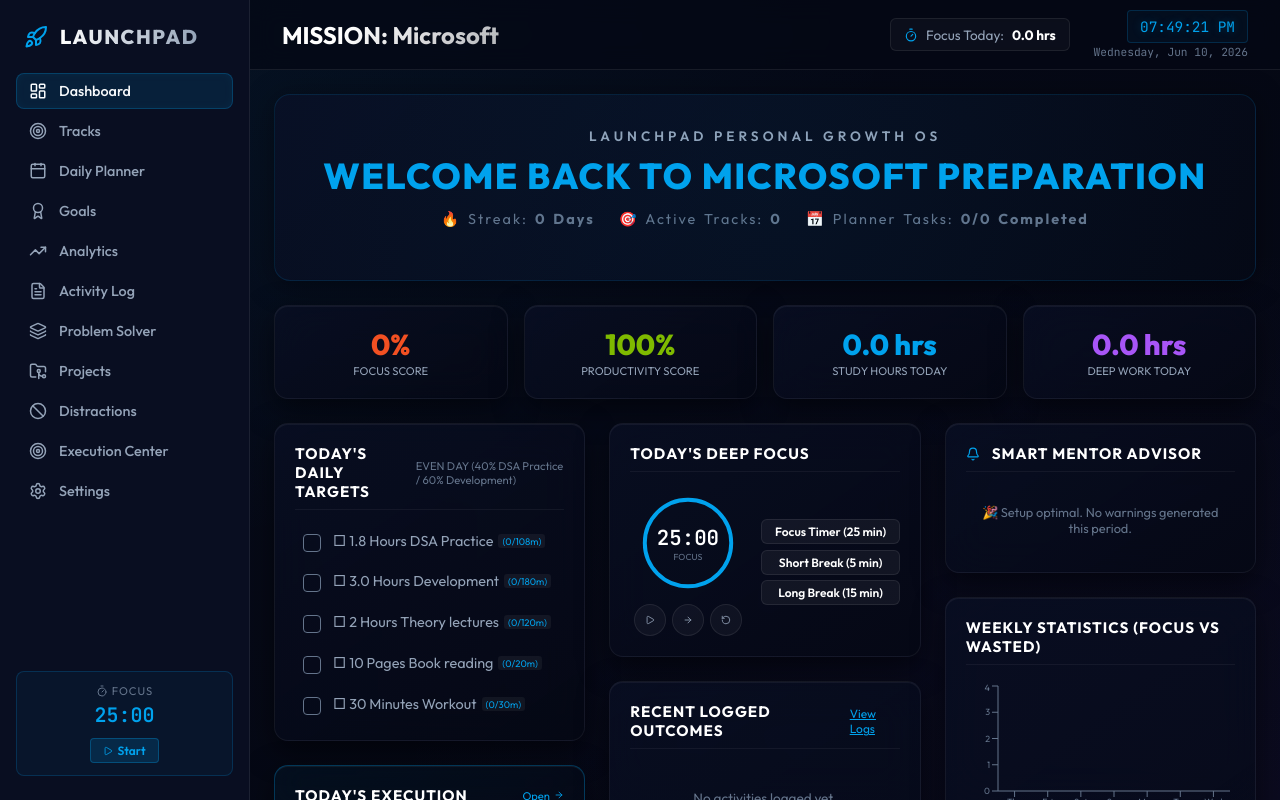
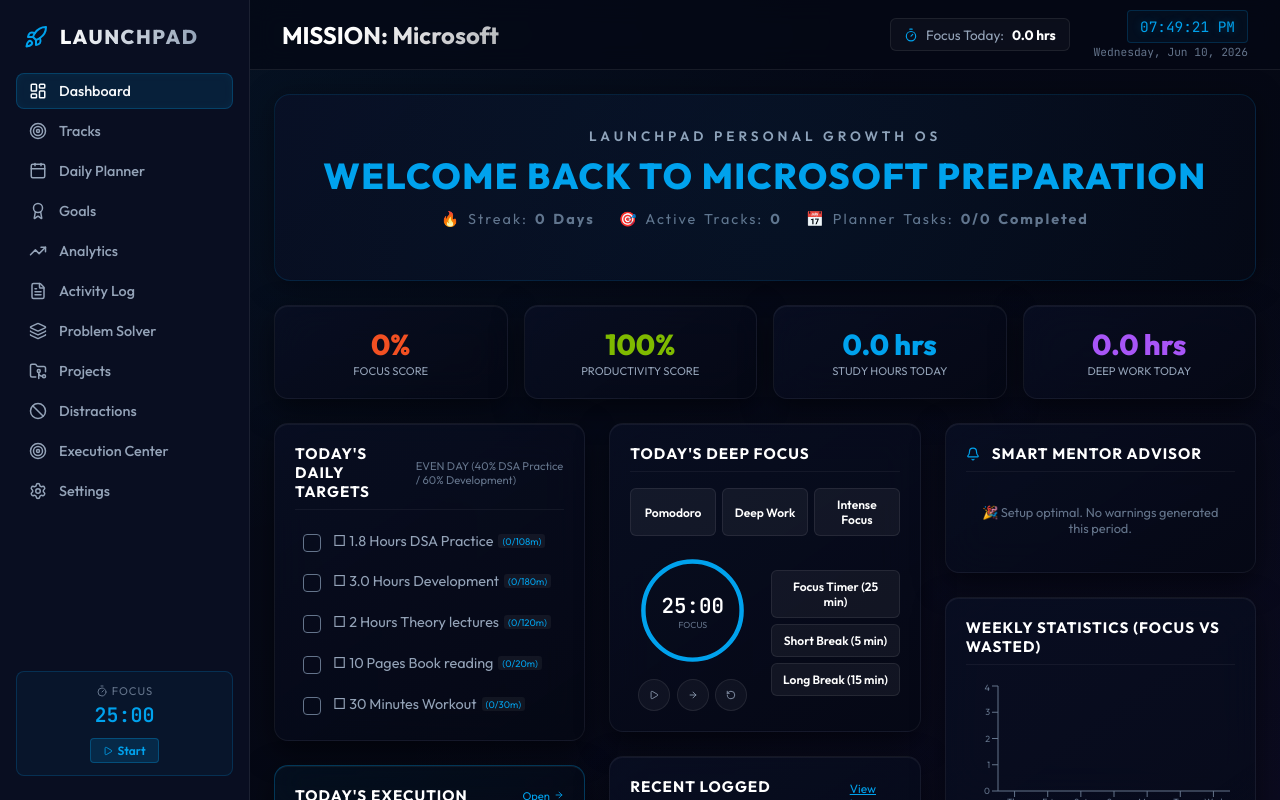
Before and after one commit to heyitsmeravi/Launchpad_ProductivityDashboard, a React (Vite) app: page / in a window 1280 px wide. Built offline with nearby package versions, Linux system fonts and the light colour scheme.

Commit message:
added different modes of timer pomodoro, intense, deep in the dashboard of timer

```diff
--- a/src/context/AppContext.jsx
+++ b/src/context/AppContext.jsx
@@ -19,6 +19,28 @@
     exercise: 30 // Minutes
   }
 };
+
+// PRESETS
+const DEFAULT_PRESETS = {
+  pomodoro: {
+    focus: 25 * 60,
+    shortBreak: 5 * 60,
+    longBreak: 15 * 60
+  },
+
+  deep: {
+    focus: 50 * 60,
+    shortBreak: 10 * 60,
+    longBreak: 20 * 60
+  },
+
+  intense: {
+    focus: 90 * 60,
+    shortBreak: 15 * 60,
+    longBreak: 30 * 60
+  }
+};
+const PRESETS = JSON.parse(localStorage.getItem("timerPresets")) || DEFAULT_PRESETS;
 
 const DEFAULT_TRACKS = [];
 const DEFAULT_PLANS = {};
@@ -283,17 +305,15 @@
   const [timerSeconds, setTimerSeconds] = useState(() => loadState("lp_timerSeconds", 0));
   const [timerIsRunning, setTimerIsRunning] = useState(() => loadState("lp_timerIsRunning", false));
   const [timerMode, setTimerMode] = useState(() => loadState("lp_timerMode", "focus")); // focus, shortBreak, longBreak
-  const [timerConfig, setTimerConfig] = useState(() => {
-    return loadState("lp_timerConfig", {
-      focus: 25 * 60,
-      shortBreak: 5 * 60,
-      longBreak: 15 * 60
-    });
-  });
+
   const [timerOverrideLimit, setTimerOverrideLimit] = useState(() => loadState("lp_timerOverrideLimit", null)); // Dynamic override in seconds
   const [timerFinishEvent, setTimerFinishEvent] = useState(0); // Counter to trigger events across the app
   const [timerActivePlanId, setTimerActivePlanId] = useState(null);
-
+  const [presetMode, setPresetMode] = useState(() => {
+    const loaded = loadState("lp_presetMode", "pomodoro");
+    return loaded && PRESETS[loaded] ? loaded : "pomodoro";
+  });
+  const timerConfig = PRESETS[presetMode] || PRESETS["pomodoro"];
   // Track today's completed focus seconds
   const [todayFocusSeconds, setTodayFocusSeconds] = useState(() => {
     const todayStr = new Date().toLocaleDateString("en-CA");
@@ -354,7 +374,6 @@
   useEffect(() => saveState("lp_dsaProblems", dsaProblems), [dsaProblems]);
   useEffect(() => saveState("lp_roadmaps", roadmaps), [roadmaps]);
   useEffect(() => saveState("lp_projects", projects), [projects]);
-  useEffect(() => saveState("lp_timerConfig", timerConfig), [timerConfig]);
   useEffect(() => saveState("lp_timerSeconds", timerSeconds), [timerSeconds]);
   useEffect(() => saveState("lp_timerIsRunning", timerIsRunning), [timerIsRunning]);
   useEffect(() => saveState("lp_timerMode", timerMode), [timerMode]);
@@ -383,7 +402,7 @@
     const todayStr = new Date().toLocaleDateString("en-CA");
     localStorage.setItem("lp_today_permanent_progress_" + todayStr, JSON.stringify(todayPermanentProgress));
   }, [todayPermanentProgress]);
-
+  useEffect(() => saveState("lp_presetMode", presetMode), [presetMode]);
   // --- 4. TIMER TICK EFFECT (Resilient to background throttling) ---
   const [lastTick, setLastTick] = useState(null);
   const prevTimerSecondsRef = useRef(0);
@@ -1173,12 +1192,12 @@
     timerSeconds, setTimerSeconds,
     timerIsRunning, setTimerIsRunning,
     timerMode, setTimerMode,
-    timerConfig, setTimerConfig,
+    timerConfig,
     timerOverrideLimit, setTimerOverrideLimit,
     timerFinishEvent, setTimerFinishEvent,
     timerActivePlanId, setTimerActivePlanId,
     todayFocusSeconds, setTodayFocusSeconds,
-
+    presetMode, setPresetMode,
     // Today dynamic goals checked state
     todayGoalsChecked, setTodayGoalsChecked,
 
@@ -1203,7 +1222,9 @@
     cancelFocusSession,
     mapCategoryToPermanentKey,
     getTrackDomain,
-    mapTitleToPermanentKey
+    mapTitleToPermanentKey,
+    // Preset
+    PRESETS
   };
 
   return (
--- a/src/pages/Dashboard.jsx
+++ b/src/pages/Dashboard.jsx
@@ -54,6 +54,8 @@
     setTimerIsRunning,
     timerMode,
     timerConfig,
+    setPresetMode,
+    presetMode,
     setTimerSeconds,
     todayFocusSeconds,
     todayGoalsChecked,
@@ -546,10 +548,20 @@
             <div className="glass-card-header">
               <h3>Today's Deep Focus</h3>
             </div>
-
-            <div style={{ display: "grid", gridTemplateColumns: "1fr 1.2fr", gap: "1rem", alignItems: "center" }}>
+            <div style={{ display: "flex", gap: "0.4rem", marginBottom: "0.75rem", justifyContent: "center" }}>
+              <button onClick={() => setPresetMode("pomodoro")} className="btn-secondary" style={{ flex: "1", fontSize: "0.75rem", padding: "8px 8px" }}>
+                Pomodoro
+              </button>
+              <button onClick={() => setPresetMode("deep")} className="btn-secondary" style={{ flex: "1", fontSize: "0.75rem", padding: "8px 8px" }}>
+                Deep Work
+              </button>
+              <button onClick={() => setPresetMode("intense")} className="btn-secondary" style={{ flex: "1", fontSize: "0.75rem", padding: "8px 8px" }}>
+                Intense Focus
+              </button>
+            </div>
+            <div style={{ display: "grid", gridTemplateColumns: "1fr 1.25fr", gap: "1rem", alignItems: "center" }}>
               <div style={{ display: "flex", flexDirection: "column", alignItems: "center" }}>
-                <div style={{ width: 110, height: 110, position: "relative", display: "flex", alignItems: "center", justifyContent: "center" }}>
+                <div style={{ width: 125, height: 125, position: "relative", display: "flex", alignItems: "center", justifyContent: "center" }}>
                   <svg style={{ transform: "rotate(-90deg)", width: "100%", height: "100%" }} viewBox="0 0 140 140">
                     <circle cx="70" cy="70" r={circleRadius} style={{ fill: "none", stroke: "rgba(255,255,255,0.03)", strokeWidth: 5 }} />
                     <circle
@@ -590,17 +602,19 @@
                 </div>
               </div>
 
-              <div style={{ display: "flex", flexDirection: "column", gap: "0.35rem" }}>
-                <button onClick={() => { setTimerIsRunning(false); setTimerMode("focus"); setTimerSeconds(0); setTimerOverrideLimit(null); }} className="btn-secondary" style={{ fontSize: "0.75rem", padding: "4px 8px" }}>
-                  Focus Timer ({Math.floor((timerConfig?.focus || 1500) / 60)} min)
+
+              <div style={{ display: "flex", flexDirection: "column", gap: "0.4rem", marginTop: "0.4rem" }}>
+                <button onClick={() => { setTimerIsRunning(false); setTimerMode("focus"); setTimerSeconds(0); setTimerOverrideLimit(null); }} className="btn-secondary" style={{ fontSize: "0.75rem", padding: "8px 8px" }}>
+                Focus Timer ({Math.floor((timerConfig?.focus || 1500) / 60)} min)
                 </button>
-                <button onClick={() => { setTimerIsRunning(false); setTimerMode("shortBreak"); setTimerSeconds(0); setTimerOverrideLimit(null); }} className="btn-secondary" style={{ fontSize: "0.75rem", padding: "4px 8px" }}>
-                  Short Break ({Math.floor((timerConfig?.shortBreak || 300) / 60)} min)
+                <button onClick={() => { setTimerIsRunning(false); setTimerMode("shortBreak"); setTimerSeconds(0); setTimerOverrideLimit(null); }} className="btn-secondary" style={{ fontSize: "0.75rem", padding: "8px 8px" }}>
+                Short Break ({Math.floor((timerConfig?.shortBreak || 300) / 60)} min)
                 </button>
-                <button onClick={() => { setTimerIsRunning(false); setTimerMode("longBreak"); setTimerSeconds(0); setTimerOverrideLimit(null); }} className="btn-secondary" style={{ fontSize: "0.75rem", padding: "4px 8px" }}>
-                  Long Break ({Math.floor((timerConfig?.longBreak || 900) / 60)} min)
+                <button onClick={() => { setTimerIsRunning(false); setTimerMode("longBreak"); setTimerSeconds(0); setTimerOverrideLimit(null); }} className="btn-secondary" style={{ fontSize: "0.75rem", padding: "8px 8px" }}>
+                Long Break ({Math.floor((timerConfig?.longBreak || 900) / 60)} min)
                 </button>
               </div>
+
             </div>
           </div>
 
--- a/src/pages/Distractions.jsx
+++ b/src/pages/Distractions.jsx
@@ -33,12 +33,13 @@
     setTimerIsRunning,
     timerMode,
     setTimerMode,
-    timerConfig,
-    setTimerConfig,
     todayFocusSeconds,
     setTodayFocusSeconds,
     timerOverrideLimit,
-    setTimerOverrideLimit
+    setTimerOverrideLimit,
+    presetMode,
+    setPresetMode,
+    PRESETS
   } = useApp();
 
   const todayStr = new Date().toLocaleDateString("en-CA");
@@ -49,12 +50,12 @@
   const [triggerDesc, setTriggerDesc] = useState("");
 
   // Presets
-  const applyPreset = (mins) => {
+  const applyPreset = (mode) => {
     setTimerIsRunning(false);
     setTimerSeconds(0);
     setTimerMode("focus");
     setTimerOverrideLimit(null);
-    setTimerConfig(prev => ({ ...prev, focus: mins * 60 }));
+    setPresetMode(mode);
   };
 
   const handleSkip = () => {
@@ -62,14 +63,13 @@
     setTimerSeconds(0);
     setTimerMode("focus");
     setTimerOverrideLimit(null);
-    setTimerConfig(prev => {
-      const currentMins = Math.round(prev.focus / 60);
-      let nextMins = 25;
-      if (currentMins === 25) nextMins = 50;
-      else if (currentMins === 50) nextMins = 90;
-      else if (currentMins === 90) nextMins = 25;
-      return { ...prev, focus: nextMins * 60 };
-    });
+    if (presetMode === "pomodoro") {
+    setPresetMode("deep");
+    } else if (presetMode === "deep") {
+    setPresetMode("intense");
+    } else {
+    setPresetMode("pomodoro");
+    }
   };
 
   const logDistraction = (e) => {
@@ -135,6 +135,7 @@
 
   const reports = getReports();
 
+  const timerConfig=PRESETS[presetMode];
   // Pomodoro computations
   const activeLimitSecs = timerOverrideLimit !== null ? timerOverrideLimit : (timerConfig[timerMode] || 25 * 60);
   const timeRemaining = Math.max(0, activeLimitSecs - timerSeconds);
@@ -224,13 +225,13 @@
 
             <div style={{ display: "flex", flexDirection: "column", gap: "0.45rem" }}>
               <h3 style={{ fontSize: "0.8rem", textTransform: "uppercase", color: "#fff", marginBottom: "2px" }}>Timer Presets</h3>
-              <button onClick={() => applyPreset(25)} className="btn-secondary" style={{ padding: "0.4rem", fontSize: "0.75rem", textAlign: "left" }}>
+              <button onClick={() => applyPreset("pomodoro")} className="btn-secondary" style={{ padding: "0.4rem", fontSize: "0.75rem", textAlign: "left" }}>
                 🍅 Standard Focus (25 min)
               </button>
-              <button onClick={() => applyPreset(50)} className="btn-secondary" style={{ padding: "0.4rem", fontSize: "0.75rem", textAlign: "left" }}>
+              <button onClick={() => applyPreset("deep")} className="btn-secondary" style={{ padding: "0.4rem", fontSize: "0.75rem", textAlign: "left" }}>
                 🚀 Deep Study Block (50 min)
               </button>
-              <button onClick={() => applyPreset(90)} className="btn-secondary" style={{ padding: "0.4rem", fontSize: "0.75rem", textAlign: "left" }}>
+              <button onClick={() => applyPreset("intense")} className="btn-secondary" style={{ padding: "0.4rem", fontSize: "0.75rem", textAlign: "left" }}>
                 🧠 High Intensity Session (90 min)
               </button>
             </div>
```
Also changed, not shown: src/pages/Settings.jsx (+12 -10 lines).
